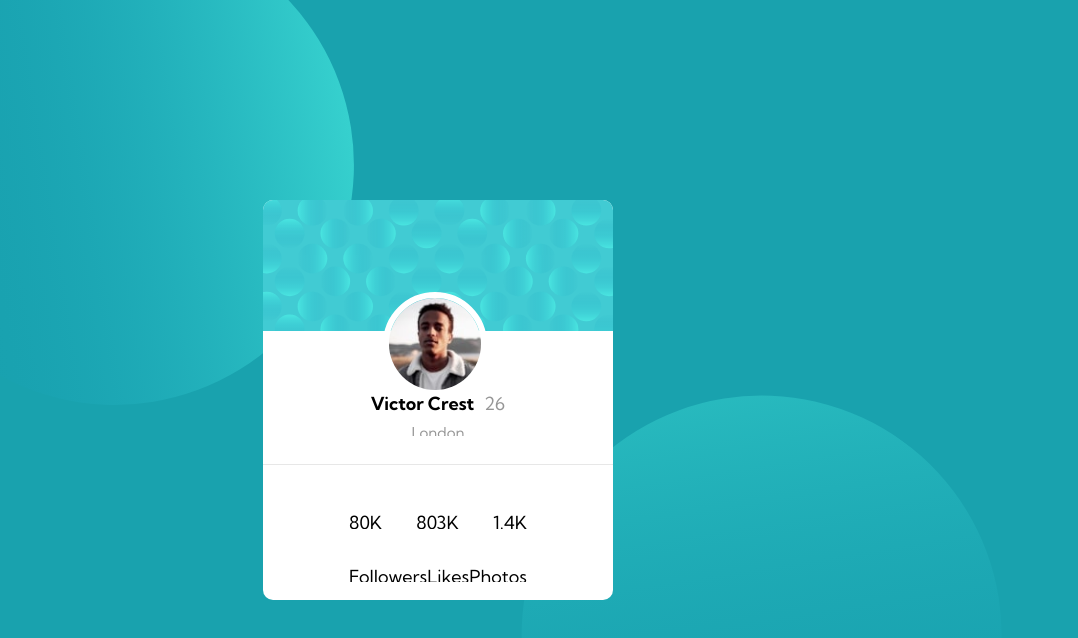
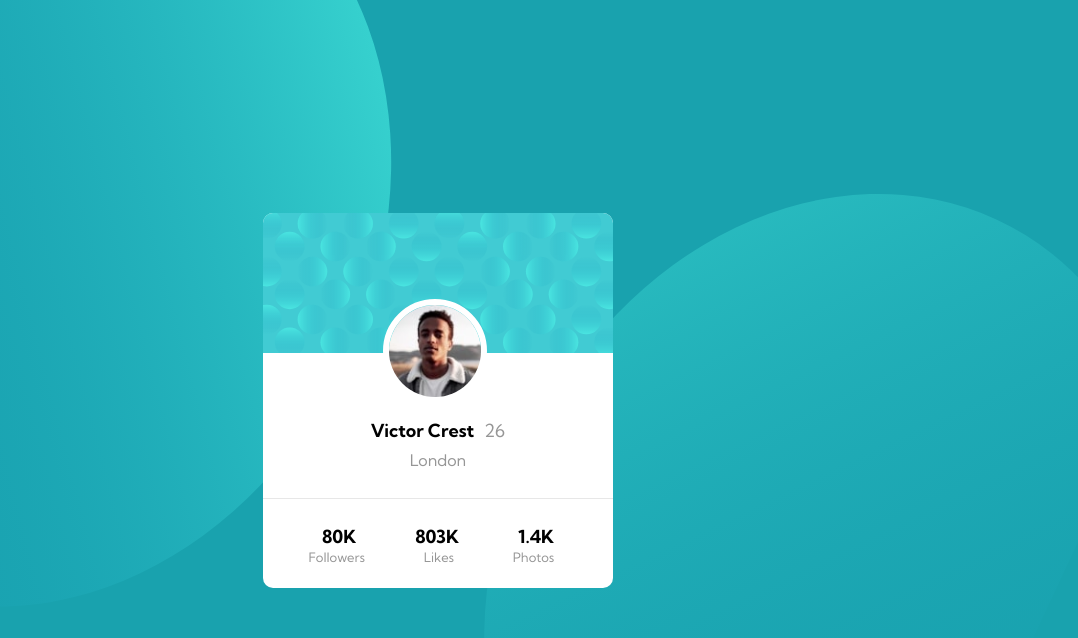
Before and after one commit to LucasAlexsander/profile-card-component, a plain HTML site: page index.html in a window 1280 px wide. Shown: the whole page, without its empty margins (202-1280 px from the left). Drawn offline with Linux system fonts and the light colour scheme.

Commit message:
Version 0.8

```diff
--- a/assets/css/style.css
+++ b/assets/css/style.css
@@ -27,33 +27,73 @@ section {
     width: 100vw;
     height: 100vh;
 }
+/*section .bg-image {
+    width: inherit;
+    height: inherit;
+    background-image: url('../image/bg-pattern-top.svg');
+    background-size: 890px;
+    background-position:left;
+    transform: rotate(34deg);
+    background-repeat: no-repeat;
+    margin-right: 200px;
+    position: absolute;
+}
+section .bg-image-second {
+    width: inherit;
+    height: inherit;
+    background-image: url('../image/bg-pattern-bottom.svg');
+    background-size: 1000px;
+    background-position:right;
+    transform: rotate(35deg);
+    background-repeat: no-repeat;
+    margin-left: 298px;
+    margin-bottom: -310px;
+    position: absolute;
+}*/
+
 section .bg-image {
+    height: 100vh;
+    width: 100vw;
     display: flex;
-    justify-content: space-between;
-    transform: rotate(36deg);
+    transform: rotate(25deg);
 }
+
 section .bg-image img {
     width: 900px;
-    height: auto;
 }
 section .bg-image img:first-child {
-    margin-right: 320px;
+    margin-right: 100px;
+    margin-left: -120px;
+}
+section .bg-image img:last-child {
+    margin-right: -120px;
+    margin-left: 100px;
 }
 
+
+
+
+/*CONTAINER CONFIGS*/
 .container {
     position: absolute;
     display: flex;
     flex-direction: column;
     align-items: center;
-    height: 400px;
+    height: 375px;
     width: 350px;
     background-color: white;
     border-radius: 10px;
 }
+
+
+/*BACKGROUND-TOP-CARD*/
 .container .image img {
     width: 100%;
     height: auto;
 }
+
+
+/*PROFILE PICTURE*/
 .container .profile-picture {
     top: 23%;
     position: absolute;
@@ -66,11 +106,16 @@ section .bg-image img:first-child {
     border-radius: 50%;
     border: 6px solid white;
 }
+
+
+/*NANE, AGE AND CITY*/
 .container .name {
     height: auto;
     margin-top: 43px;
     font-size: 18px;
     text-align: center;
+    display: flex;
+    flex-direction: column;
 }
 .container .name .name-info {
     display: flex;
@@ -87,26 +132,41 @@ section .bg-image img:first-child {
     margin-top: -10px;
 }
 .container .name .city p {
-    font-size: 15px;
+    font-size: 16px;
     text-align: center;
     margin: 0;
 }
 
+
+/*LINE*/
 .line {
     width: 100%;
     height: 1px;
     background-color: #e7e7e7;
     margin: 28px 0px;
 }
+
+
+/*INFO-NUMBERS*/
 .container .numbers {
+    height: auto;
+    width: 100%;
+    margin-top: -20px;
     display: flex;
     flex-direction: column;
 }
 .container .numbers .number {
     display: flex;
-    justify-content: space-between;
+    justify-content: space-evenly;
+    font-weight: 700;
 }
 .container .numbers .numbers-info {
     display: flex;
-    justify-content: space-between;
+    justify-content: space-evenly;
+    font-size: 13px;
+    color: var(--neutral-dark-gray);
+    margin-top: -30px;
+    margin-left: -13px;
 }
+.container .numbers .numbers-info p:first-child {
+}
--- a/index.html
+++ b/index.html
@@ -1,5 +1,5 @@
 <!DOCTYPE html>
-<html lang="en">
+<html lang="pt_br">
 <head>
     <meta charset="UTF-8">
     <meta http-equiv="X-UA-Compatible" content="IE=edge">
@@ -9,17 +9,26 @@
 </head>
 <body>
     <section>
+
+        <!--BACKGROUND-->
         <div class="bg-image">
             <img src="assets/image/bg-pattern-top.svg" alt="">
             <img src="assets/image/bg-pattern-bottom.svg" alt="">
         </div>
+        <!--<div class="bg-image-second"></div>-->
+
+        <!--BACKGROUND-TOP-CARD-->
         <div class="container">
             <div class="image">
                 <img src="assets/image/bg-pattern-card.svg" alt="">
             </div>
+        <!--PROFILE PICTURE-->
             <div class="profile-picture">
                 <img src="assets/image/image-victor.jpg" alt="">
             </div>
+
+
+        <!--NAME, AGE AND CITY-->
             <div class="name">
                 <div class="name-info">
                     <h2>Victor Crest</h2>
@@ -29,7 +38,11 @@
                     <p>London</p>
                 </div>
             </div>
+
+            <!--LINE-->
             <div class="line"></div>
+
+            <!--INFO-NUMBERS-->
             <div class="numbers">
                 <div class="number">
                     <p>80K</p>
```
